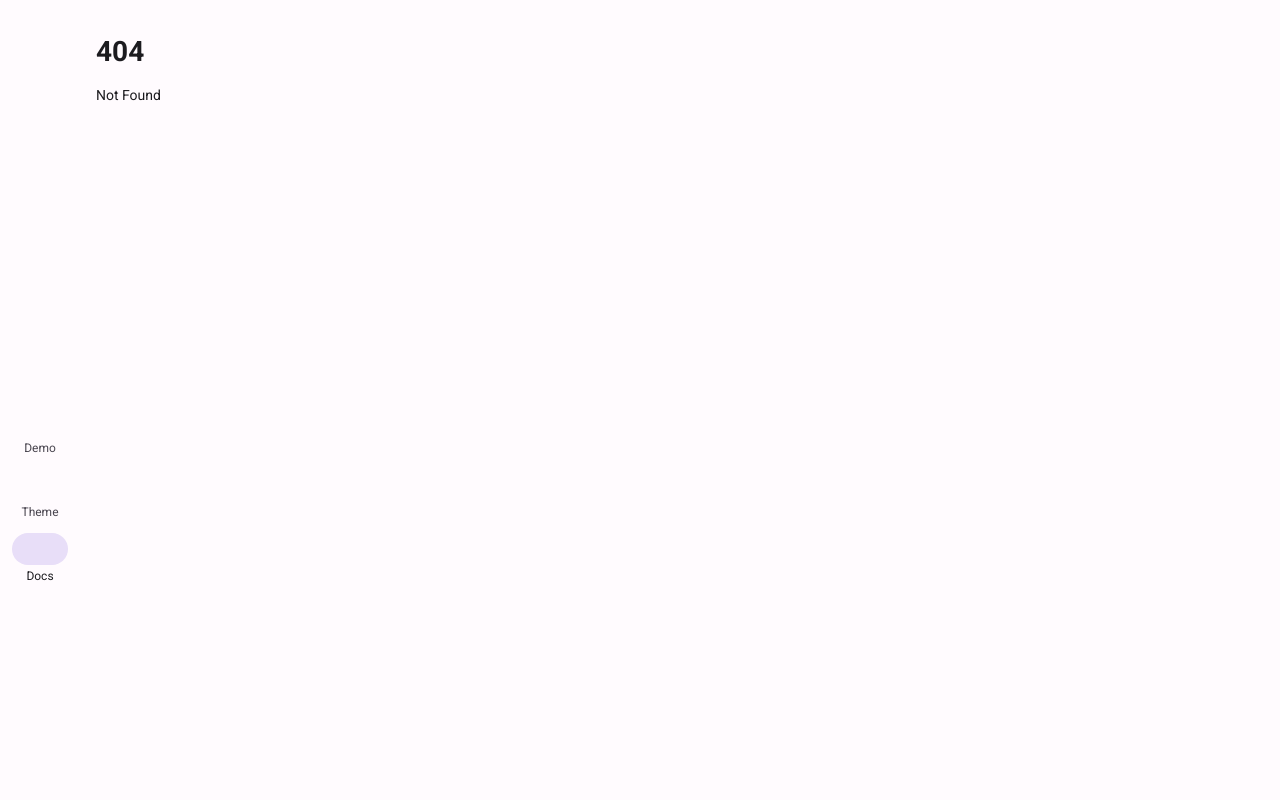
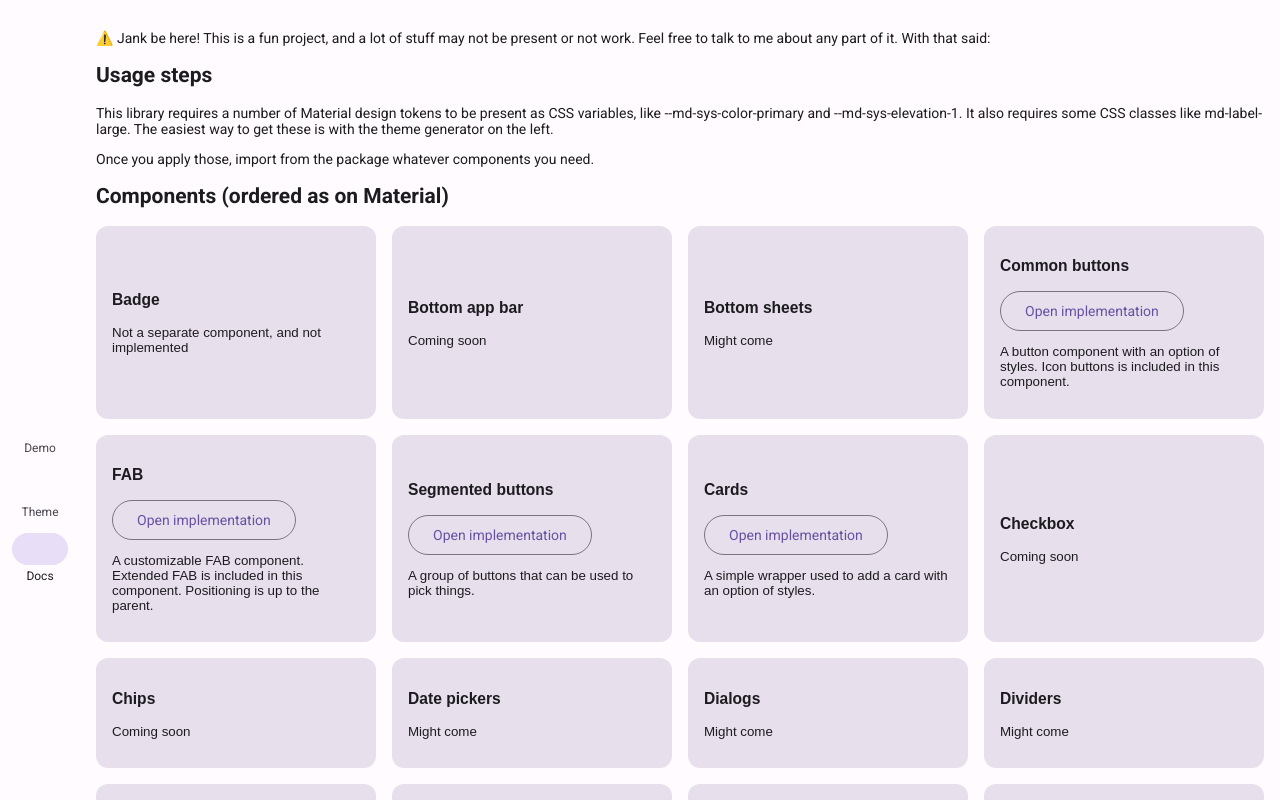
Before and after one commit to KTibow/m3-svelte, a SvelteKit app: page /docs in a window 1280 px wide. Before the commit this address had no page. Shown: the top 800 px of the page. Built offline with nearby package versions, Linux system fonts and the light colour scheme; some icons are missing.

Commit message:
gtg, pushing docs

```diff
--- a/src/lib/buttons/Button.svelte
+++ b/src/lib/buttons/Button.svelte
@@ -4,7 +4,13 @@
   export let display = "inline-flex";
 </script>
 
-<button on:click {...$$props} {disabled} class="md-label-large {type}" style="display: {display};">
+<button
+  on:click|stopPropagation
+  {...$$props}
+  {disabled}
+  class="md-label-large {type}"
+  style="display: {display};"
+>
   <div class="layer" />
   <slot />
 </button>
--- /dev/null
+++ b/src/lib/containers/Card.svelte
@@ -0,0 +1,66 @@
+<script lang="ts">
+  export let display = "block";
+  export let type: "elevated" | "filled" | "outlined";
+  export let clickable = false;
+</script>
+
+{#if clickable}
+  <button class="container type-{type} clickable" style="display: {display};" on:click>
+    <div class="layer" />
+    <slot />
+  </button>
+{:else}
+  <div class="container type-{type}" style="display: {display};">
+    <slot />
+  </div>
+{/if}
+
+<style>
+  .container {
+    border-radius: 0.75rem;
+    padding: 1rem;
+    position: relative;
+    border: none;
+    text-align: left;
+    overflow: hidden;
+    background-color: transparent;
+    color: rgb(var(--md-sys-color-on-surface));
+  }
+  .type-elevated {
+    background-color: rgb(var(--md-sys-color-surface));
+    box-shadow: var(--md-sys-elevation-1);
+  }
+  .type-filled {
+    background-color: rgb(var(--md-sys-color-surface-variant));
+  }
+  .type-outlined {
+    background-color: rgb(var(--md-sys-color-surface));
+    border: solid 1px rgb(var(--md-sys-color-border));
+  }
+  .layer {
+    position: absolute;
+    left: 0;
+    right: 0;
+    top: 0;
+    bottom: 0;
+    transition: all 150ms;
+  }
+  .clickable {
+    cursor: pointer;
+  }
+  .clickable:hover {
+    box-shadow: var(--md-sys-elevation-1);
+  }
+  .clickable.type-elevated:hover {
+    box-shadow: var(--md-sys-elevation-1);
+  }
+  .clickable:hover > .layer {
+    background-color: rgb(var(--md-sys-color-on-surface) / 0.08);
+  }
+  .clickable:focus > .layer {
+    background-color: rgb(var(--md-sys-color-on-surface) / 0.12);
+  }
+  .clickable:active > .layer {
+    background-color: rgb(var(--md-sys-color-on-surface) / 0.12);
+  }
+</style>
--- /dev/null
+++ b/src/routes/docs/+page.svelte
@@ -0,0 +1,116 @@
+<script lang="ts">
+  import Component from "./Component.svelte";
+</script>
+
+<p>
+  ⚠️ Jank be here! This is a fun project, and a lot of stuff may not be present or not work. Feel
+  free to talk to me about any part of it. With that said:
+</p>
+<h2 class="display-medium">Usage steps</h2>
+<p>
+  This library requires a number of Material design tokens to be present as CSS variables, like
+  --md-sys-color-primary and --md-sys-elevation-1. It also requires some CSS classes like
+  md-label-large. The easiest way to get these is with the theme generator on the left.
+</p>
+<p>Once you apply those, import from the package whatever components you need.</p>
+<h2 class="display-medium">Components (ordered as on Material)</h2>
+<div class="container">
+  <Component
+    name="Badge"
+    mtLink="https://m3.material.io/components/badges"
+    desc="Not a separate component, and not implemented"
+  />
+  <Component
+    name="Bottom app bar"
+    mtLink="https://m3.material.io/components/bottom-app-bar"
+    desc="Coming soon"
+  />
+  <Component
+    name="Bottom sheets"
+    mtLink="https://m3.material.io/components/bottom-sheets"
+    desc="Might come"
+  />
+  <Component
+    name="Common buttons"
+    mtLink="https://m3.material.io/components/buttons"
+    ghLink="https://github.com/KTibow/m3-svelte/blob/main/src/lib/buttons/Button.svelte"
+    desc="A button component with an option of styles. Icon buttons is included in this component."
+  />
+  <Component
+    name="FAB"
+    mtLink="https://m3.material.io/components/floating-action-button"
+    ghLink="https://github.com/KTibow/m3-svelte/blob/main/src/lib/buttons/FAB.svelte"
+    desc="A customizable FAB component. Extended FAB is included in this component. Positioning is up to the parent."
+  />
+  <Component
+    name="Segmented buttons"
+    mtLink="https://m3.material.io/components/segmented-buttons"
+    ghLink="https://github.com/KTibow/m3-svelte/blob/main/src/lib/buttons/SegmentedButton.svelte"
+    desc="A group of buttons that can be used to pick things."
+  />
+  <Component
+    name="Cards"
+    mtLink="https://m3.material.io/components/cards"
+    ghLink="https://github.com/KTibow/m3-svelte/blob/main/src/lib/containers/Card.svelte"
+    desc="A simple wrapper used to add a card with an option of styles."
+  />
+  <Component
+    name="Checkbox"
+    mtLink="https://m3.material.io/components/checkbox"
+    desc="Coming soon"
+  />
+  <Component name="Chips" mtLink="https://m3.material.io/components/chips" desc="Coming soon" />
+  <Component
+    name="Date pickers"
+    mtLink="https://m3.material.io/components/date-pickers"
+    desc="Might come"
+  />
+  <Component name="Dialogs" mtLink="https://m3.material.io/components/dialogs" desc="Might come" />
+  <Component name="Dividers" mtLink="https://m3.material.io/components/divider" desc="Might come" />
+  <Component
+    name="Lists"
+    mtLink="https://m3.material.io/components/lists"
+    desc="Not a separate component, and not implemented"
+  />
+  <Component name="Menus" mtLink="https://m3.material.io/components/menus" desc="Might come" />
+  <Component
+    name="Navigation bar"
+    mtLink="https://m3.material.io/components/navigation-bar"
+    desc="Coming soon, might be integrated into the rail"
+  />
+  <Component
+    name="Navigation drawer"
+    mtLink="https://m3.material.io/components/navigation-drawer"
+    desc="Coming soon"
+  />
+  <Component
+    name="Navigation rail"
+    mtLink="https://m3.material.io/components/navigation-rail"
+    ghLink="https://github.com/KTibow/m3-svelte/blob/main/src/lib/nav/NavRail.svelte"
+    desc="A component suitable to go on the left side of the screen that lets the user tap icons."
+  />
+  <Component
+    name="Progress indicators"
+    mtLink="https://m3.material.io/components/progress-indicators"
+    ghLink="https://github.com/KTibow/m3-svelte/blob/main/src/lib/forms/LinearProgress.svelte"
+    desc="A circular and linear component are available. The linear one is linked."
+  />
+  <Component
+    name="Radio button"
+    mtLink="https://m3.material.io/components/radio-button"
+    ghLink="https://github.com/KTibow/m3-svelte/blob/main/src/lib/forms/Radio.svelte"
+    desc="A styled radio button. Try using flexbox to position it."
+  />
+</div>
+
+<style>
+  .container {
+    display: grid;
+    gap: 1rem;
+  }
+  @media (orientation: landscape) {
+    .container {
+      grid-template-columns: repeat(4, 1fr);
+    }
+  }
+</style>
--- /dev/null
+++ b/src/routes/docs/Component.svelte
@@ -0,0 +1,18 @@
+<script lang="ts">
+  import Button from "$lib/buttons/Button.svelte";
+  import Card from "$lib/containers/Card.svelte";
+  export let name: string;
+  export let mtLink: string;
+  export let ghLink: string | undefined = undefined;
+  export let desc: string;
+</script>
+
+<Card type="filled" clickable on:click={() => window.open(mtLink, "_blank")}>
+  <h3 class="headline-large">{name}</h3>
+  {#if ghLink}
+    <Button type="outlined" on:click={() => window.open(ghLink, "_blank")}>
+      Open implementation
+    </Button>
+  {/if}
+  <p>{desc}</p>
+</Card>
--- a/src/routes/theme/+page.svelte
+++ b/src/routes/theme/+page.svelte
@@ -24,6 +24,7 @@
     ["tertiaryContainer", "onTertiaryContainer"],
     ["background", "onBackground"],
     ["surface", "onSurface"],
+    ["surfaceVariant", "onSurfaceVariant"],
     ["error", "onError"],
   ];
   const getCardData = (colors: Scheme, bg: string, fg: string) => ({
@@ -98,7 +99,11 @@
   }
   .container {
     display: grid;
-    grid-template-columns: repeat(4, 1fr);
     gap: 1rem;
   }
+  @media (orientation: landscape) {
+    .container {
+      grid-template-columns: repeat(4, 1fr);
+    }
+  }
 </style>
```
Also changed, not shown: src/routes/+page.svelte (+10 -0 lines), 1 other file (tests, documents, lock files or other folders).
